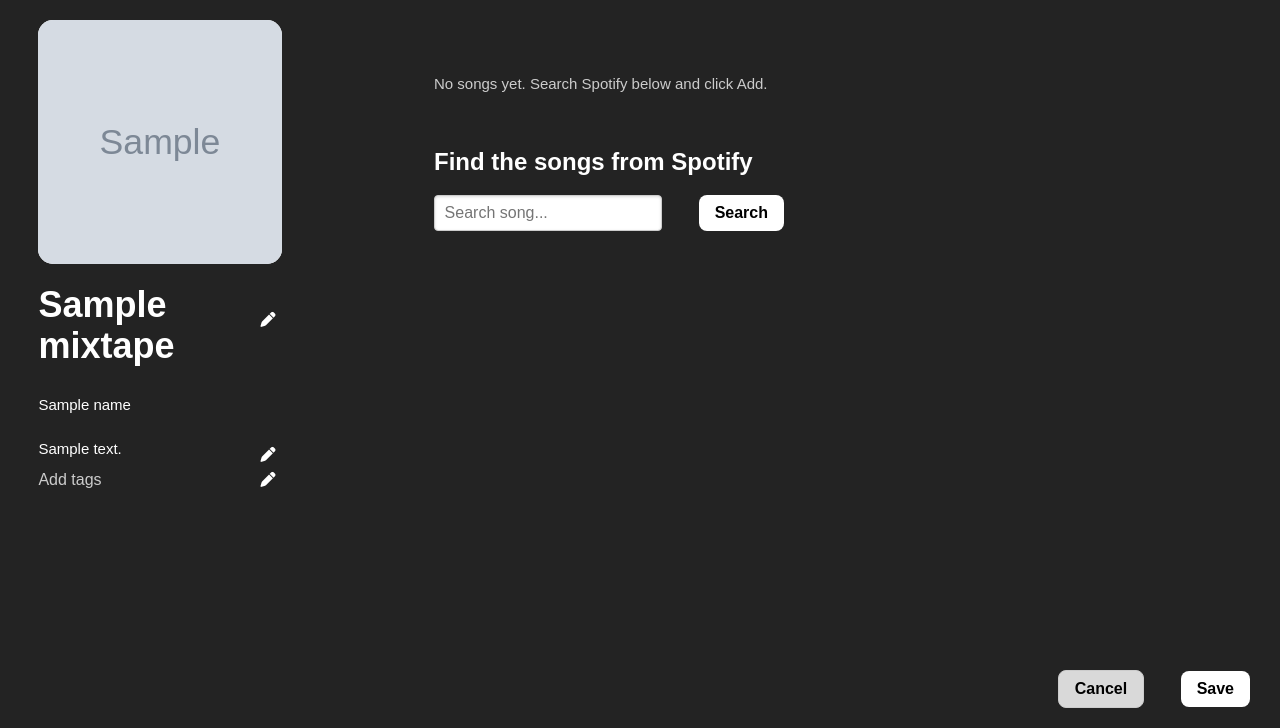
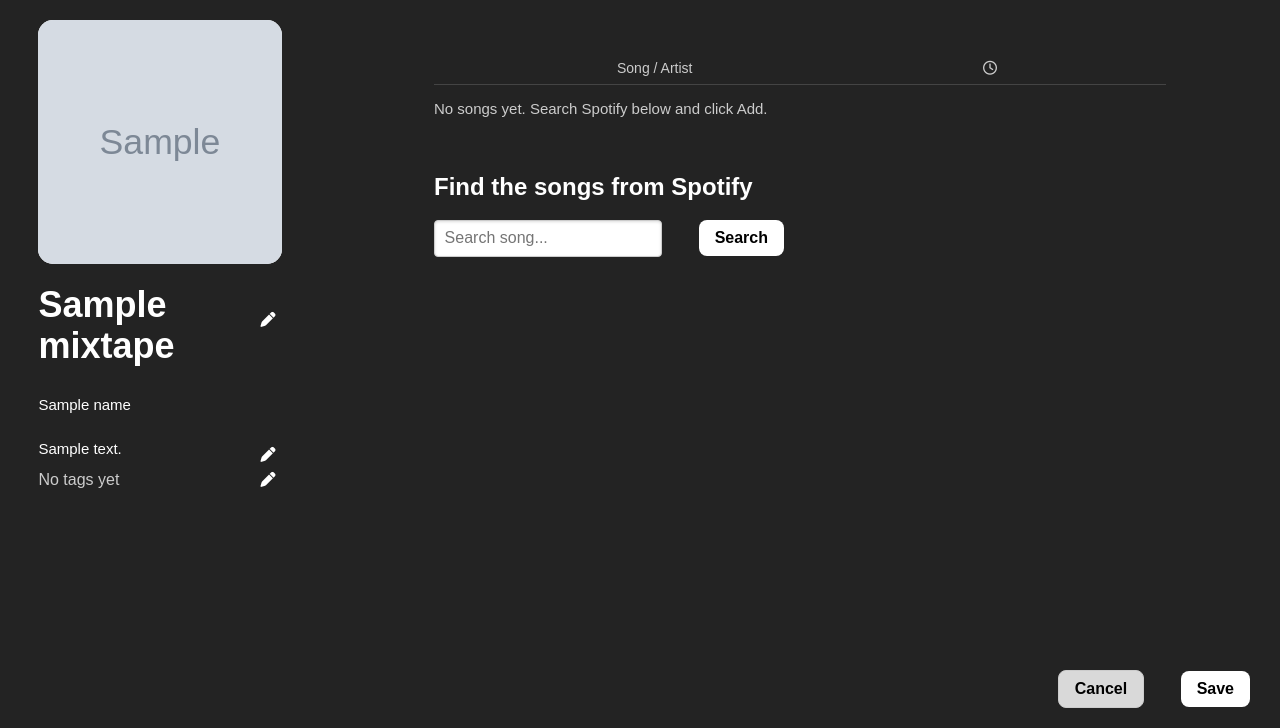
Before and after one commit to CSCI-5117-F26/developing-the-interactive-web-project-1-group-7, a Python web app: template src/developing_the_interactive_web_project_1_group_7/templates/add_mixtape.html in a window 1280 px wide. Shown: the part 72-800 px from the top of the page. Run offline with Jinja, Linux system fonts and the light colour scheme; the template is opened without the code that fills it: most values are stand-ins (such as "Sample title", 1, 10 or a date in 2020); grey boxes marked "Sample" are stand-in pictures; some libraries are stand-ins or nearby versions.

Commit message:
header, empty desc n tags messages

```diff
--- a/src/developing_the_interactive_web_project_1_group_7/static/add_mixtape.js
+++ b/src/developing_the_interactive_web_project_1_group_7/static/add_mixtape.js
@@ -131,27 +131,36 @@ searchForm.addEventListener("submit", async (event) => {
     }
 });
 
+// Enter in a note field shouldn't save the whole mixtape
 selectedSongs.addEventListener("keydown", (event) => {
     if (event.key === "Enter" && event.target.matches(".song-note-input")) {
         event.preventDefault();
     }
 });
 
-const titleInput = document.querySelector('input[name="title"]');
-const titlePreview = document.getElementById("title-preview");
+// Show the description and tags on the page as soon as they're chosen in the dialogs, before the mixtape is saved
 const descriptionInput = document.querySelector('textarea[name="description"]');
 const descriptionPreview = document.getElementById("description-preview");
+const descriptionButtonLabel = document.getElementById("description-button-label");
 const tagCheckboxes = document.querySelectorAll('input[name="tags"]');
 const tagPreview = document.getElementById("tag-preview");
-
-function refreshTitlePreview() {
-    titlePreview.textContent = titleInput.value.trim() || "Mixtape Title";
-}
+const tagButtonLabel = document.getElementById("tag-button-label");
 
 function refreshDescriptionPreview() {
     const description = descriptionInput.value.trim();
-    descriptionPreview.textContent = description || "Add a description";
-    descriptionPreview.style.color = description ? "" : "#cccccc";
+
+    if (description) {
+        descriptionPreview.textContent = description;
+        descriptionPreview.style.color = "";
+    } else {
+        descriptionPreview.textContent = "No description yet";
+        descriptionPreview.style.color = "#cccccc";
+    }
+
+    // changed the edit/add btn to just pencil icon
+    // descriptionPreview.textContent = description;
+    // descriptionPreview.hidden = !description;
+    // descriptionButtonLabel.textContent = description ? "Edit Description" : "Add Description";
 }
 
 function refreshTagPreview() {
@@ -168,24 +177,20 @@ function refreshTagPreview() {
         tagPreview.appendChild(item);
     }
 
-    if (!checked.length) {
-        tagPreview.textContent = "Add tags";
+    if (checked.length === 0) {
+        tagPreview.textContent = "No tags yet";
         tagPreview.style.color = "#cccccc";
     } else {
         tagPreview.style.color = "";
     }
+
+    tagButtonLabel.textContent = checked.length ? "Edit tags" : "Add tag";
 }
 
-titleInput.addEventListener("input", refreshTitlePreview);
 descriptionInput.addEventListener("input", refreshDescriptionPreview);
 tagCheckboxes.forEach((box) => box.addEventListener("change", refreshTagPreview));
-refreshTitlePreview();
 refreshDescriptionPreview();
 refreshTagPreview();
-
-titleInput.addEventListener("invalid", () => {
-    document.getElementById("edit-title").showModal();
-});
 
 // When editing or remixing, start with the mixtape's existing songs and notes.
 // Done before Sortable so the songs still show (and aren't lost on save) if the Sortable CDN fails to load.
--- a/src/developing_the_interactive_web_project_1_group_7/static/songs.css
+++ b/src/developing_the_interactive_web_project_1_group_7/static/songs.css
@@ -106,3 +106,11 @@
     border-radius: 2px;
     font-size: 15px;
 }
+
+.song-header {
+    color: #cccccc;
+    font-size: 14px;
+    border-bottom: 1px solid #444444;
+    padding-bottom: 8px;
+    margin-bottom: 10px;
+}
--- a/src/developing_the_interactive_web_project_1_group_7/templates/add_mixtape.html
+++ b/src/developing_the_interactive_web_project_1_group_7/templates/add_mixtape.html
@@ -139,6 +139,14 @@
         <!-- Songs added from the search below. Each row carries hidden track_ids /
              annotations inputs (form="mixtape-form"), so the DOM order is the order saved to the database. -->
         <div class="selected-songs-wrapper pure-form">
+            <!-- <p id="no-songs" class="empty-songs">No songs yet. Search Spotify below and click Add.</p> -->
+            <div class="pure-g song-header">
+                <div class="pure-u-2-24"></div>
+                <div class="pure-u-4-24"></div>
+                <div class="pure-u-12-24">Song / Artist</div>
+                <div class="pure-u-2-24"><i class="fa-regular fa-clock" aria-label="Duration"></i></div>
+                <div class="pure-u-2-24"></div>
+            </div>
             <p id="no-songs" class="empty-songs">No songs yet. Search Spotify below and click Add.</p>
             <div id="selected-songs"></div>
         </div>
```
Also changed, not shown: src/developing_the_interactive_web_project_1_group_7/templates/view_mixtape.html (+7 -41 lines).
